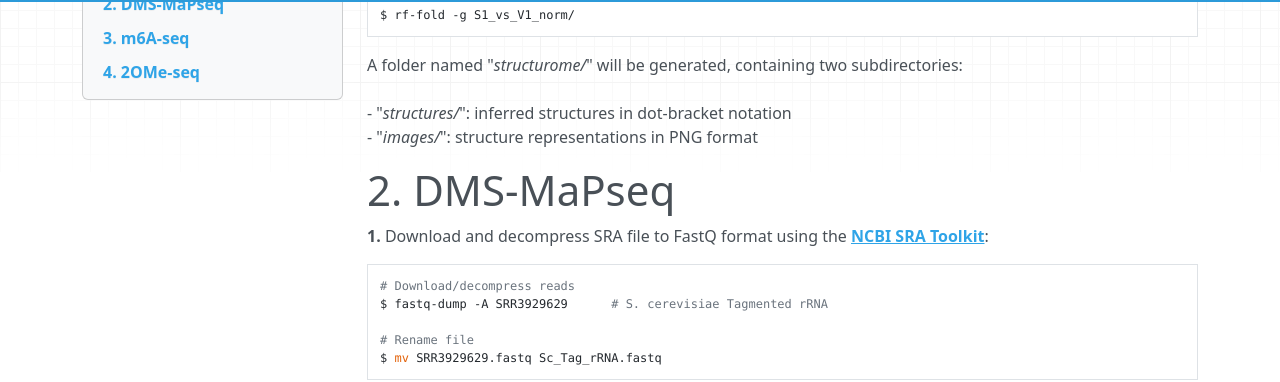
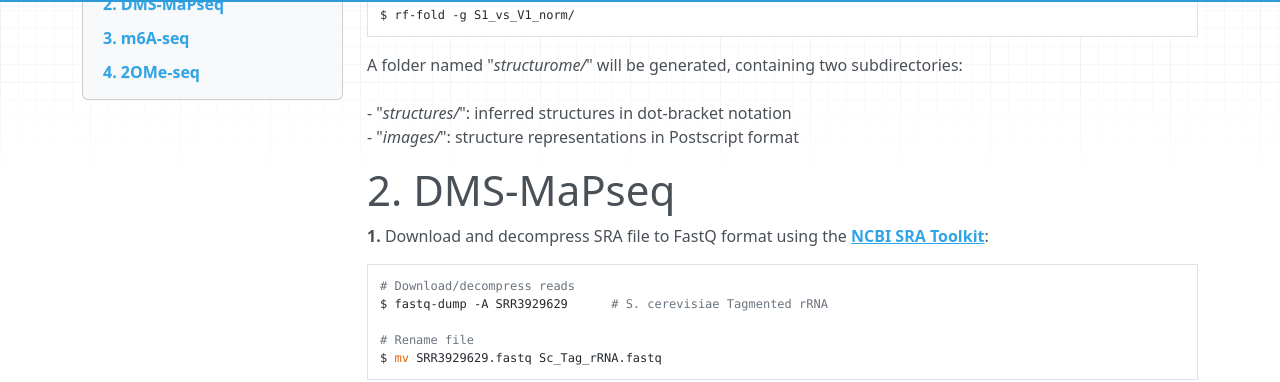
Before and after one commit to dincarnato/RNAFramework, an MkDocs documentation site: the page built from docs/cases.md, in a window 1280 px wide and 900 px high, scrolled down 1353 px. Shown: the part 134-516 px from the top of the window. Built offline with MkDocs 1.6.1, drawn with Linux system fonts in a browser that asks for light colours; nearby versions of some CDN libraries; old or Windows-style settings are respelled for this version of MkDocs.

Commit message:
Fixed a bug in rf-fold

````diff
--- a/docs/cases.md
+++ b/docs/cases.md
@@ -66,7 +66,7 @@ $ rf-fold -g S1_vs_V1_norm/
 ```
 A folder named "*structurome/*" will be generated, containing two subdirectories:<br/><br/>
 - "*structures/*": inferred structures in dot-bracket notation<br/>
-- "*images/*": structure representations in PNG format
+- "*images/*": structure representations in Postscript format
 <br/>
 
 # 2. DMS-MaPseq
````
Also changed, not shown: 1 other file.
